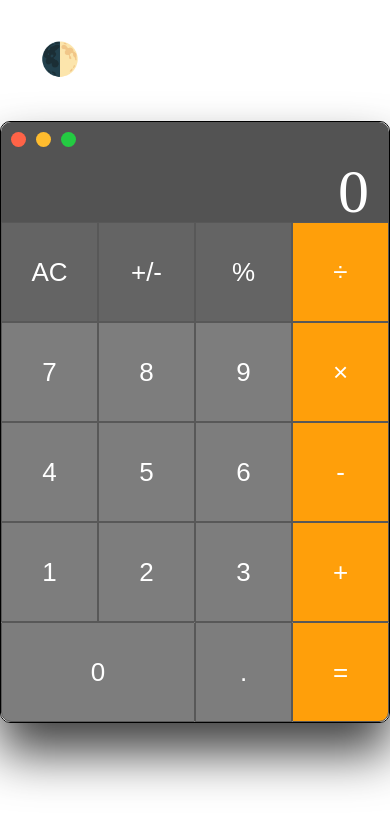
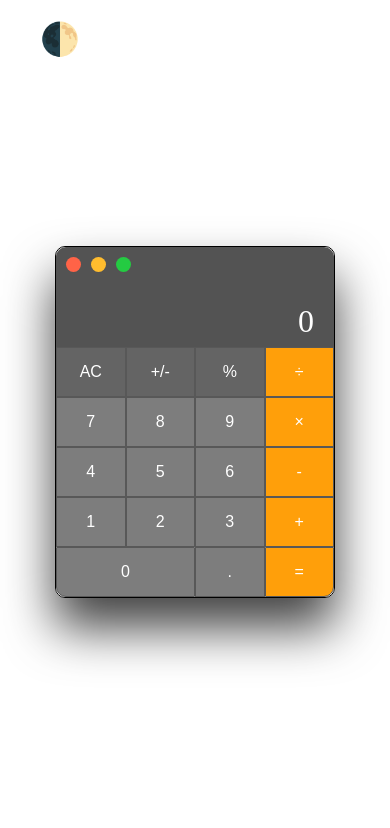
Before and after one commit to keedpek/calculator, a website built with webpack: page src/index.html in a window 390 px wide. Built offline with nearby package versions, Linux system fonts and the light colour scheme.

Commit message:
style: adaptive layout

```diff
--- a/src/style.css
+++ b/src/style.css
@@ -53,9 +53,8 @@
   flex-direction: column;
   position: relative;
   align-items: flex-end;
-  justify-content: flex-end;
-  gap: 5px;
-  padding: 0px 20px;
+  justify-content: space-between;
+  padding: 5px 20px;
   height: 100px;
   width: 100%;
   color: var(--display-text);
@@ -65,14 +64,14 @@
 }
 
 .previous {
-  font-size: 14px;
+  font-size: 2rem;
   line-height: 100%;
 }
 
 .current {
-  font-size: 62px;
+  font-size: 4rem;
   line-height: 100%;
-  height: 62px;
+  height: 4rem;
 }
 
 .circles {
@@ -108,7 +107,7 @@
   background-color: var(--key-bg);
   border: 1px solid var(--key-border);
   color: var(--key-text);
-  font-size: 26px;
+  font-size: 2rem;
   outline: none;
   cursor: pointer;
 }
@@ -140,3 +139,49 @@
   font-size: 32px;
   cursor: pointer;
 }
+
+@media (max-width: 768px) {
+  :root {
+    font-size: 12px;
+  }
+
+  .display {
+    padding: 10px 20px;
+  }
+
+  .calculator {
+    width: 380px;
+  }
+
+  .keyboard {
+    grid-template: repeat(5, 70px) / repeat(4, 1fr);
+  }
+
+  .theme-toggle {
+    top: 20px;
+    left: 40px;
+  }
+}
+
+@media (max-width: 480px) {
+  :root {
+    font-size: 8px;
+  }
+
+  .display {
+    padding: 10px 20px;
+  }
+
+  .calculator {
+    width: 280px;
+  }
+
+  .keyboard {
+    grid-template: repeat(5, 50px) / repeat(4, 1fr);
+  }
+
+  .theme-toggle {
+    top: 20px;
+    left: 40px;
+  }
+}
```
